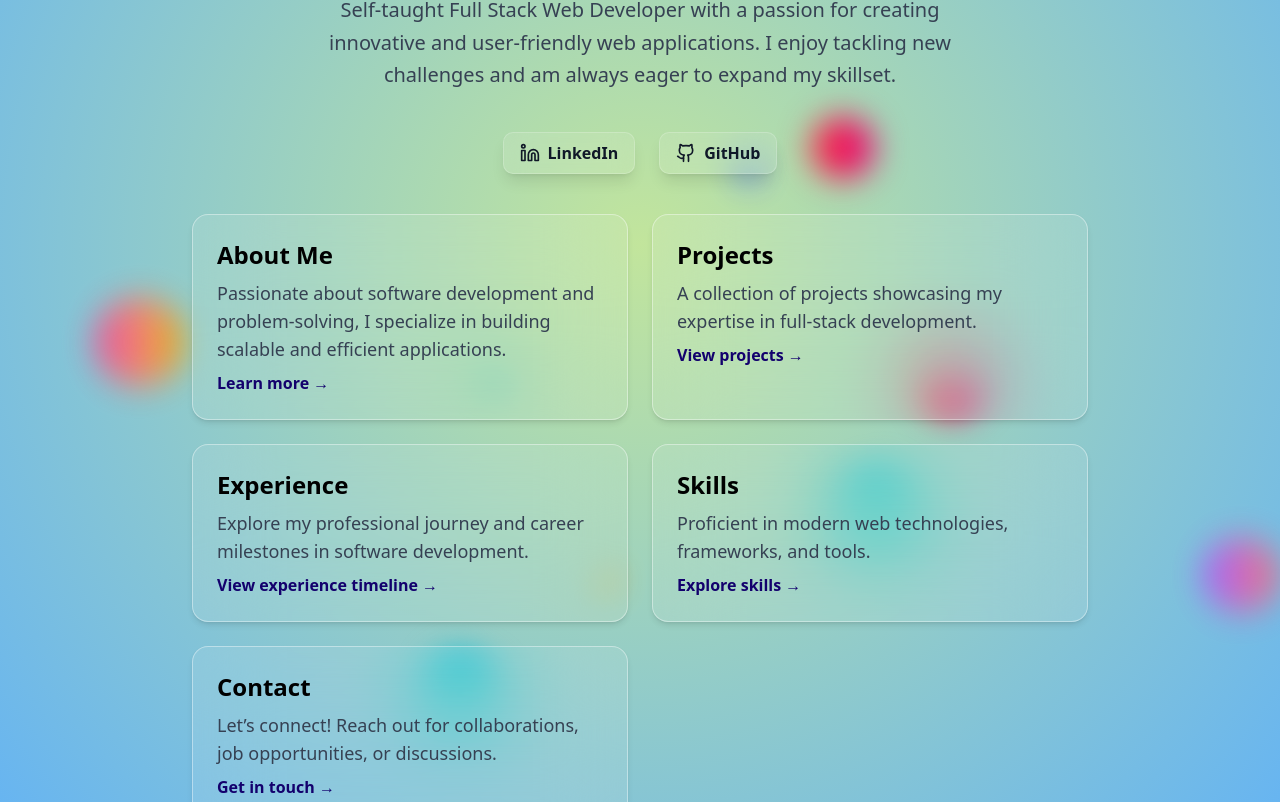
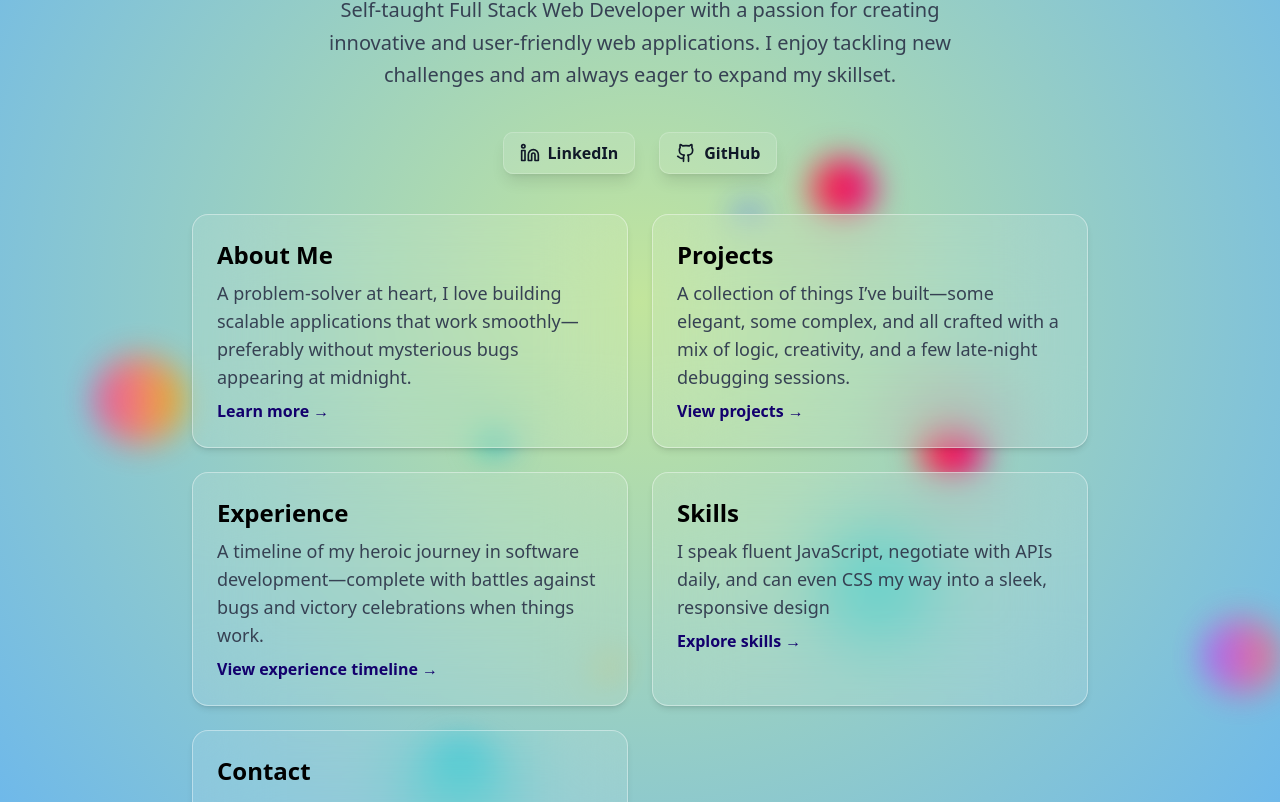
Before and after one commit to pranav-hsg/pranavhsg, a Next.js app: page / in a window 1280 px wide. Shown: the part 358-1160 px from the top of the page. Built offline with nearby package versions, Linux system fonts and the light colour scheme.

Commit message:
> added more styles

```diff
--- a/src/app/experience/experience.tsx
+++ b/src/app/experience/experience.tsx
@@ -14,6 +14,7 @@ export default function Experience() {
         },
         {
             company: "Maven Central",
+            url: "https://www.linkedin.com/feed/update/urn:li:activity:7157426769770254336?utm_source=share&utm_medium=member_desktop&rcm=ACoAADU1bg4BPdkQEIFe7xn9lfYW9ej9HQKezvU",
             role: "Open Source",
             duration: "January 2024",
             date: "Jan 2024",
@@ -24,6 +25,7 @@ export default function Experience() {
         {
             company: "Open Source",
             role: "Contributor - Spring Data JPA",
+            url: "https://github.com/spring-projects/spring-data-jpa/graphs/contributors",
             duration: "June 2023",
             date: "Jun 2023",
             description: "Optimized count query generation logic, improving query execution speed by over 30% across the application, and earned formal recognition as an official contributor.",
@@ -64,26 +66,26 @@ export default function Experience() {
                 {/* Timeline Container */}
                 <div className="container mx-auto px-6 mt-10 relative">
                     {/* Vertical Timeline for Larger Screens */}
-                    <div className="hidden md:block absolute left-1/2 transform -translate-x-1/2 w-1 glassy-base bg-white/20 h-full"></div>
+                    <div className="md:block absolute left-1/2 transform -translate-x-1/2 w-1 glassy-base bg-white/20 h-full"></div>
 
                     {experiences.map(({ company, role, duration, description, techStack, date, url }, index) => (
                         <div key={index} className={`relative flex flex-col md:flex-row items-center w-full mb-10 ${index % 2 === 0 ? "md:flex-row-reverse" : ""}`}>
 
-                            {/* Timeline Dot with Date */}
+                            {/* Round Dot with Date */}
                             <div className="hidden md:flex absolute left-1/2 transform -translate-x-1/2 flex flex-col items-center z-10">
                                 <span className="glassy-chip ">{date}</span>
-                                <div className="w-5 h-5 rounded-full border-4 border-gray-600 glassy-base mt-1"></div>
+                                <div className="w-5 h-5 rounded-full border-4 border-white/40 glassy-base mt-1"></div>
                             </div>
 
                             {/* Experience Card */}
                             <div
-                                className={`relative w-full md:w-5/12 border border-white/20 shadow-lg rounded-2xl hover:shadow-2xl transition-transform duration-300 ${index % 2 === 0 ? "md:ml-auto" : "md:mr-auto"
+                                className={`relative w-full md:w-5/12  hover:shadow-2xl transition-transform duration-300 ${index % 2 === 0 ? "md:ml-auto" : "md:mr-auto"
                                     }`}
                             >
                                 <FloatingCircles n={1} />
-                                <div className="relative p-6 bg-white/10 backdrop-blur-2xl inherit rounded-2xl">
+                                <div className="relative card">
                                     {/* Triangle made out of border */}
-                                    <div className={`hidden md:block absolute top-1/2 -translate-y-1/2 w-0 h-0 border-8 border-transparent ${index % 2 === 0 ? "md:-left-4 border-r-gray-600" : "md:-right-4 border-l-gray-600"}`}></div>
+                                    <div className={`hidden md:block absolute top-1/2 -translate-y-1/2 w-0 h-0 border-8 border-transparent ${index % 2 === 0 ? "md:-left-4 border-r-white/40" : "md:-right-4 border-l-white/40"}`}></div>
 
                                     <h3 className="text-xl font-semibold text-gray-800">
                                         {role} - <span className="text-gray-600">{company}</span>
--- a/src/app/globals.css
+++ b/src/app/globals.css
@@ -166,17 +166,18 @@ body * {
   }
 
   .glassy-btn {
-    @apply bg-white/10 backdrop-blur-md px-4 py-2 rounded-lg border border-white/20 shadow-lg transition-all duration-300 hover:bg-white/20 hover:scale-105 focus:outline-none focus:ring-2 focus:ring-white/30 flex items-center gap-2 font-semibold text-gray-900;
+    @apply bg-white/10 px-4 py-2 rounded-lg border border-white/20 shadow-lg transition-all duration-300 hover:bg-white/20 hover:scale-105 focus:outline-none focus:ring-2 focus:ring-white/30 flex items-center gap-2 font-semibold text-gray-900;
   }
 
   .glassy-input {
-    @apply w-full !bg-white/10 backdrop-blur-md p-3 text-gray-900 rounded-lg border !border-white/20 shadow-lg resize-none focus:outline-none focus:ring-2 focus:ring-white/30 placeholder-gray-500;
+    all: unset;
+    @apply w-full !bg-white/10 p-3 text-gray-900 rounded-lg border border-white/20 shadow-lg resize-none focus:outline-none focus:ring-2 focus:ring-white/30 placeholder-gray-500;
   }
 
 
 
   .glassy-chip {
-    @apply px-3 py-1 rounded-lg text-sm border border-white/20 shadow-lg transition-all duration-300 hover:bg-white/20 hover:scale-105 focus:outline-none focus:ring-2 focus:ring-white/30 flex items-center gap-2 font-semibold text-gray-900;
+    @apply px-3 py-1 rounded-lg text-sm border border-white/20 shadow-lg transition-all duration-300 hover:bg-white/20 hover:scale-105 focus:outline-none focus:ring-2 focus:ring-white/30 flex items-center gap-2 font-semibold text-gray-900 cursor-default;
   }
 
   .card {
@@ -201,7 +202,7 @@ body {
 html,
 body {
   min-height: 100%;
-
+  color: red;
 }
 
 * {
--- a/src/app/page.tsx
+++ b/src/app/page.tsx
@@ -5,11 +5,11 @@ import { FloatingCircles } from '@/utils/floating-circles';
 import Link from 'next/link';
 
 const sections = [
-  { title: 'About Me', description: 'Passionate about software development and problem-solving, I specialize in building scalable and efficient applications.', link: '/about', linkText: 'Learn more →' },
-  { title: 'Projects', description: 'A collection of projects showcasing my expertise in full-stack development.', link: '/projects', linkText: 'View projects →' },
-  { title: 'Experience', description: 'Explore my professional journey and career milestones in software development.', link: '/experience', linkText: 'View experience timeline →' },
-  { title: 'Skills', description: 'Proficient in modern web technologies, frameworks, and tools.', link: '/skills', linkText: 'Explore skills →' },
-  { title: 'Contact', description: 'Let’s connect! Reach out for collaborations, job opportunities, or discussions.', link: '/contact', linkText: 'Get in touch →' }
+  { title: 'About Me', description: 'A problem-solver at heart, I love building scalable applications that work smoothly—preferably without mysterious bugs appearing at midnight.', link: '/about', linkText: 'Learn more →' },
+  { title: 'Projects', description: 'A collection of things I’ve built—some elegant, some complex, and all crafted with a mix of logic, creativity, and a few late-night debugging sessions.', link: '/projects', linkText: 'View projects →' },
+  { title: 'Experience', description: 'A timeline of my heroic journey in software development—complete with battles against bugs and victory celebrations when things work.', link: '/experience', linkText: 'View experience timeline →' },
+  { title: 'Skills', description: 'I speak fluent JavaScript, negotiate with APIs daily, and can even CSS my way into a sleek, responsive design', link: '/skills', linkText: 'Explore skills →' },
+  { title: 'Contact', description: 'Let’s connect! Whether it’s for collaboration or new opportunities, I’m always up for a good conversation.', link: '/contact', linkText: 'Get in touch →' }
 ];
 
 const Home = () => {
--- a/src/app/skills/skills.tsx
+++ b/src/app/skills/skills.tsx
@@ -5,15 +5,8 @@ export default function Skills() {
         { category: "Backend", items: ["Java", "Spring Boot", "Python", "Django", "Next JS"] },
         { category: "Databases", items: ["SQL", "MySQL", "PostgreSQL"] },
         { category: "Tools & DevOps", items: ["Git", "Jenkins", "Linux", "Shell Scripting"] },
-        {
-            category: "IDEs & Software", items: ["Visual Studio Code",
-                "IntelliJ IDEA",
-                "Pycharm",
-                "MySQL Workbench",
-                "Sourcetree",
-                "Postman",
-                "Figma"]
-        },
+        { category: "IDEs & Software", items: ["Visual Studio Code", "IntelliJ IDEA", "Pycharm", "MySQL Workbench", "Sourcetree", "Postman", "Figma"] },
+        { category: "Soft Skills", items: ["Team Collaboration", "Effective Communication"] },
     ];
 
     return (
```
